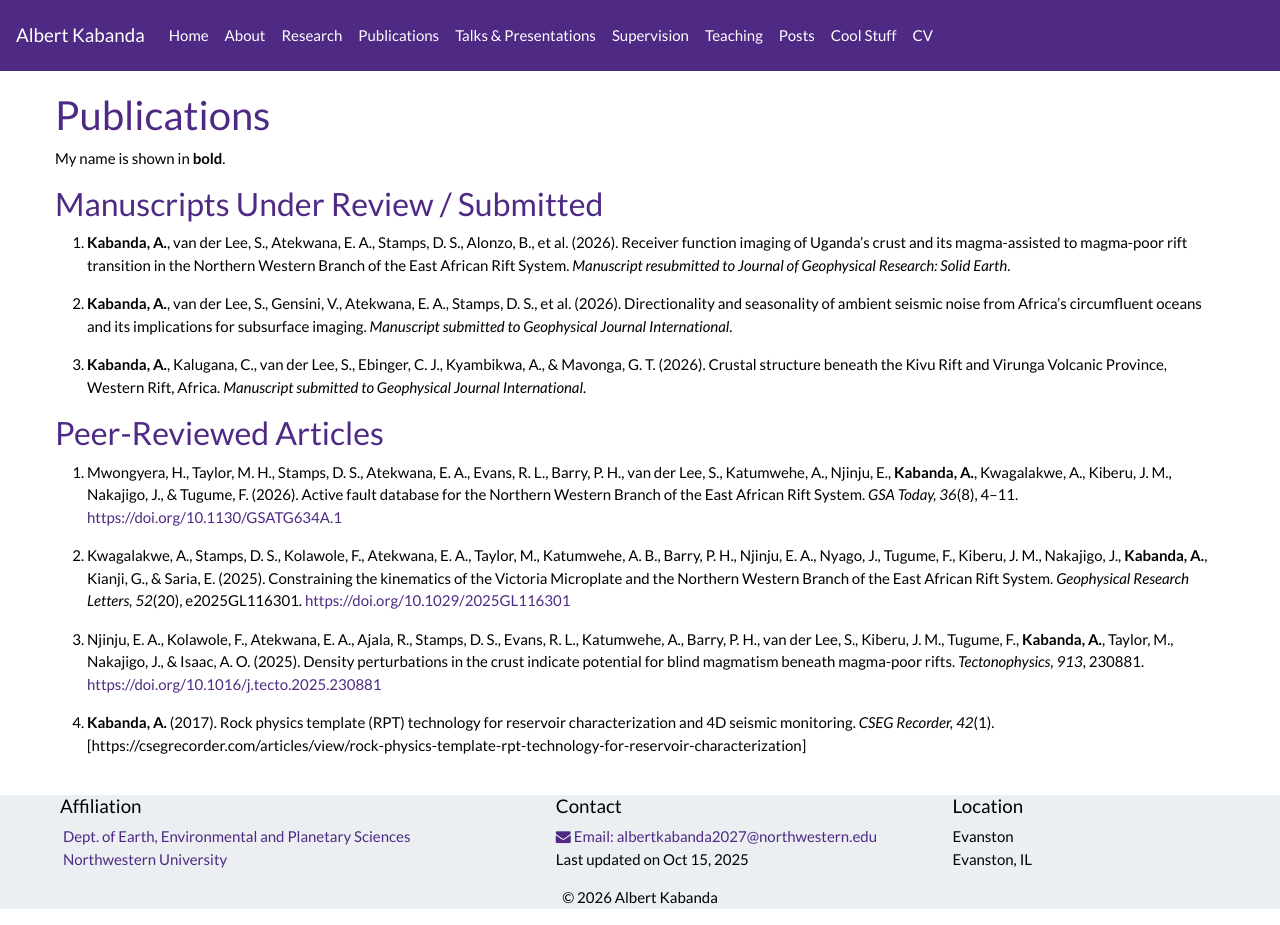
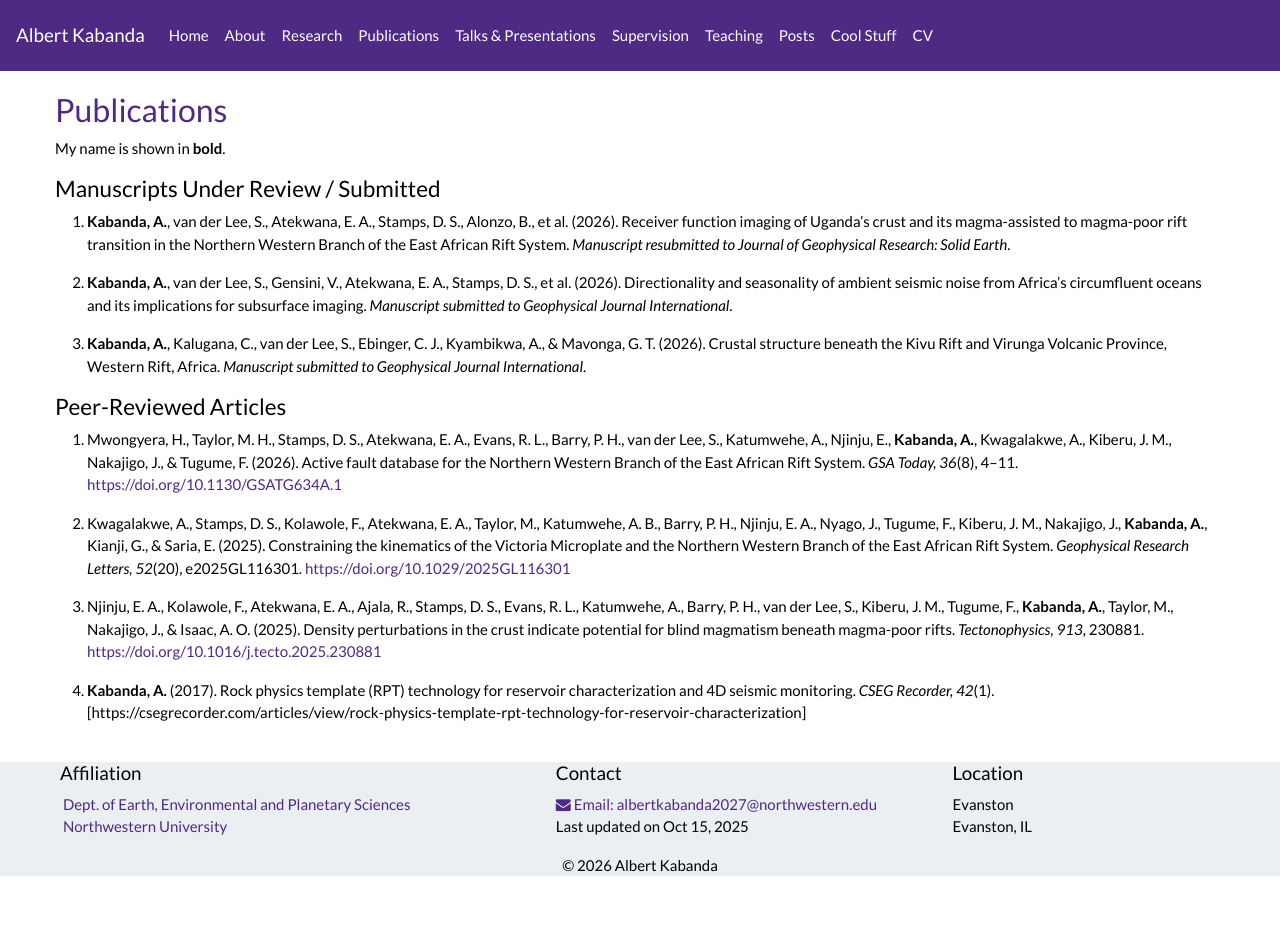
Before and after one commit to albertkabanda/albertkabanda.github.io, a Jekyll site: the page built from _pages/publications.md, in a window 1280 px wide and 925 px high. Built offline with Jekyll 4.4.1, drawn with Linux system fonts in a browser that asks for light colours; nearby versions of some CDN libraries; a style sheet for code colours, icons or effects is not loaded.

```diff
--- a/_pages/publications.md
+++ b/_pages/publications.md
@@ -5,11 +5,11 @@ sitemap: false
 permalink: /Publications/
 ---
 
-## Publications
+### Publications
 
 My name is shown in **bold**.
 
-### Manuscripts Under Review / Submitted
+#### Manuscripts Under Review / Submitted
 
 1. **Kabanda, A.**, van der Lee, S., Atekwana, E. A., Stamps, D. S., Alonzo, B., et al. (2026). Receiver function imaging of Uganda's crust and its magma-assisted to magma-poor rift transition in the Northern Western Branch of the East African Rift System. *Manuscript resubmitted to Journal of Geophysical Research: Solid Earth*.
 
@@ -17,7 +17,7 @@ My name is shown in **bold**.
 
 3. **Kabanda, A.**, Kalugana, C., van der Lee, S., Ebinger, C. J., Kyambikwa, A., & Mavonga, G. T. (2026). Crustal structure beneath the Kivu Rift and Virunga Volcanic Province, Western Rift, Africa. *Manuscript submitted to Geophysical Journal International*.
 
-### Peer-Reviewed Articles
+#### Peer-Reviewed Articles
 
 4. Mwongyera, H., Taylor, M. H., Stamps, D. S., Atekwana, E. A., Evans, R. L., Barry, P. H., van der Lee, S., Katumwehe, A., Njinju, E., **Kabanda, A.**, Kwagalakwe, A., Kiberu, J. M., Nakajigo, J., & Tugume, F. (2026). Active fault database for the Northern Western Branch of the East African Rift System. *GSA Today, 36*(8), 4–11. [https://doi.org/10.1130/GSATG634A.1](https://doi.org/10.1130/GSATG634A.1)
 
```
